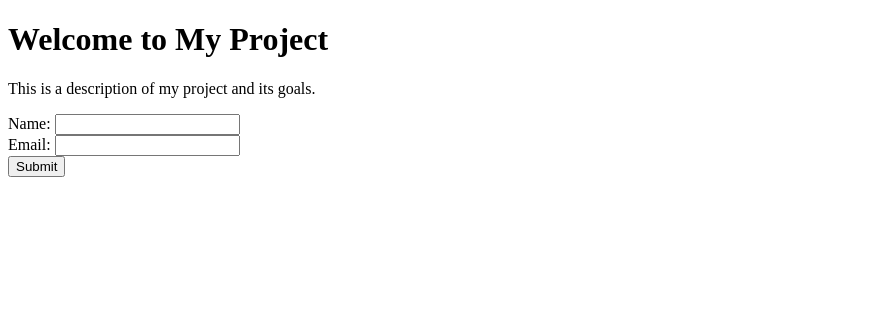
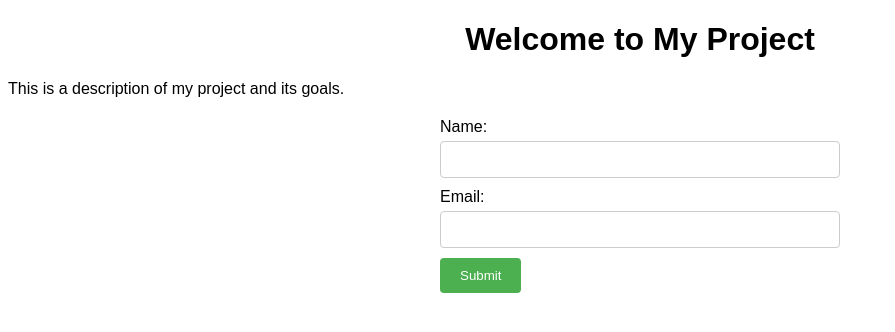
Before and after one commit to ChedlyHammami/git-workflow-exercise, a plain HTML site: page index.html in a window 1280 px wide. Shown: the whole page, without its empty margins (0-895 px from the left). Drawn offline with Linux system fonts and the light colour scheme.

Commit message:
added feature style to index.html

```diff
--- a/index.html
+++ b/index.html
@@ -3,6 +3,8 @@
 
 <head>
     <title>My Project</title>
+    <link rel="stylesheet"  type="text/css" href="style.css">
+
 </head>
 
 <body>
--- /dev/null
+++ b/style.css
@@ -0,0 +1,53 @@
+/* Set the font family and size for the entire page */
+body {
+    font-family: Arial, sans-serif;
+    font-size: 16px;
+    }
+
+    /* Center the heading */
+    h1 {
+    text-align: center;
+    }
+
+    /* Style the form */
+    form {
+    width: 400px;
+    margin: 0 auto;
+    }
+
+    /* Style the form labels */
+    label {
+    display: block;
+    margin-bottom: 5px;
+    }
+
+    /* Style the form input fields */
+    input[type="text"],
+    input[type="email"] {
+    width: 100%;
+    padding: 10px;
+    border: 1px solid #ccc;
+    border-radius: 4px;
+    box-sizing: border-box;
+    margin-bottom: 10px;
+    }
+
+    /* Style the form submit button */
+    input[type="submit"] {
+    background-color: #4CAF50;
+    color: white;
+    padding: 10px 20px;
+    border: none;
+    border-radius: 4px;
+    cursor: pointer;
+    }
+
+    /* Change the submit button color on hover */
+    input[type="submit"]:hover {
+    background-color: #3e8e41;
+    }
+
+    /* Add some margin to the form */
+    form {
+    margin-top: 20px;
+    }
```
